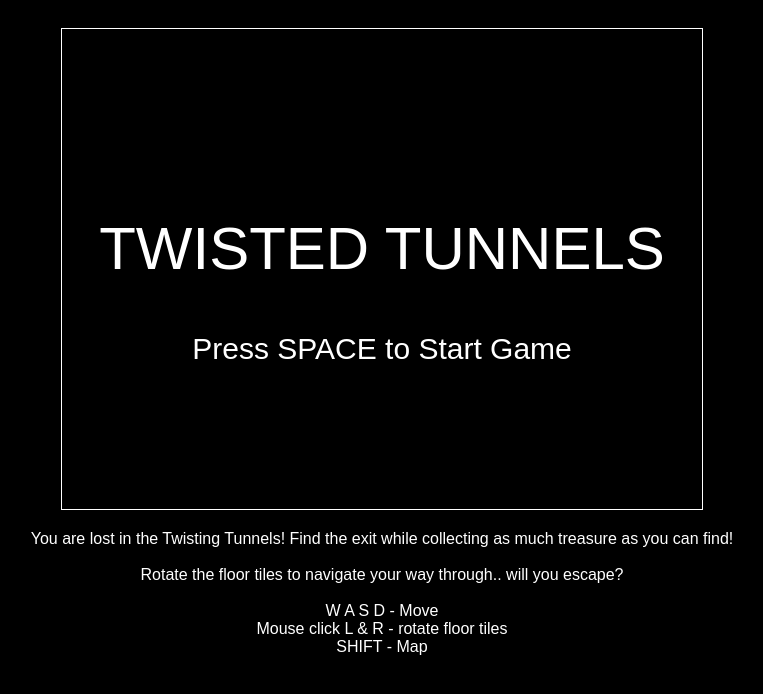
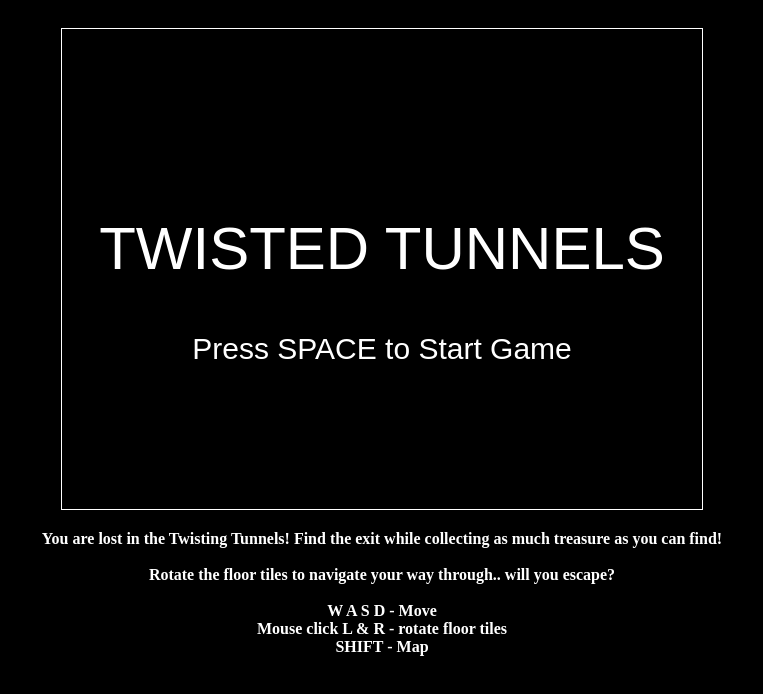
Before and after one commit to BearPuncher/ts_engine, a React app: page index.html in a window 1280 px wide. Shown: the whole page, without its empty margins (258-1021 px from the left). Built offline with nearby package versions, Linux system fonts and the light colour scheme; what tinymusic would draw is missing.

Commit message:
Tweaks to fonts

```diff
--- a/index.html
+++ b/index.html
@@ -6,7 +6,7 @@
     <style>
 
         body {
-            font-family: Blippo, fantasy;
+            font-weight: bold;
             background: black;
             color: white;
         }
--- a/src/game/stage/end_screen.ts
+++ b/src/game/stage/end_screen.ts
@@ -61,7 +61,7 @@ export class EndScreen extends TSE.Stage {
 
         for (const score of this.scores) {
             this.ctx.font = '20px Blippo, fantasy';
-            const scoreString: string = 'Level ' + level + ': ' + score.foundTreasure + '/' + score.treasure + ' treasures   Time: ' + score.timeString;
+            const scoreString: string = 'Level ' + level + ':  ' + score.foundTreasure + '/' + score.treasure + ' treasures   Time:  ' + score.timeString;
             const halfScoreWidth: number = this.ctx.measureText(scoreString).width / 2;
             this.ctx.fillText(
                 scoreString, this.w / 2 - halfScoreWidth,
@@ -79,14 +79,14 @@ export class EndScreen extends TSE.Stage {
 
         textHeighjtStart += 30;
         this.ctx.font = '30px Blippo, fantasy';
-        const finalScoreString: string = 'Final Score: ' + this.totalTreasureFound + '/' + this.totalTreasures + ' treasures   ';
+        const finalScoreString: string = 'Final Score:  ' + this.totalTreasureFound + '/' + this.totalTreasures + ' treasures   ';
         const finalScoreWidth: number = this.ctx.measureText(finalScoreString).width / 2;
         this.ctx.fillText(
             finalScoreString, this.w / 2 - finalScoreWidth,
             textHeighjtStart);
 
         textHeighjtStart += 40;
-        const finalTimeString: string = 'Total Time: ' + timeString;
+        const finalTimeString: string = 'Total Time:  ' + timeString;
         const finalTimeWidth: number = this.ctx.measureText(finalTimeString).width / 2;
         this.ctx.fillText(
             finalTimeString, this.w / 2 - finalTimeWidth,
```
Also changed, not shown: 1 other file.
